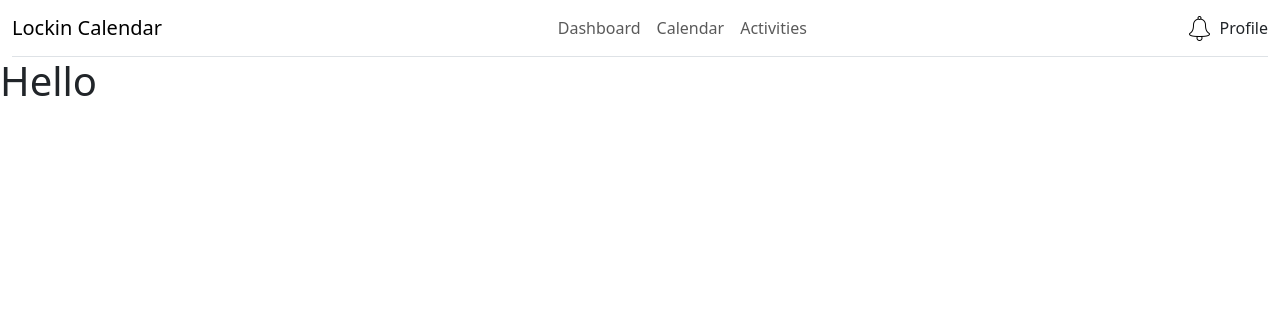
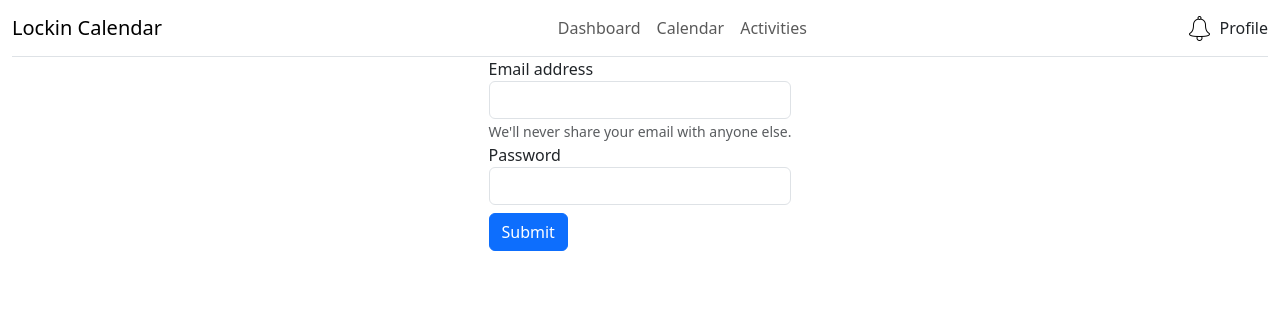
Before and after one commit to raghavkhare98/lockin-calendar, a Django app: template src/django_lockincalendar/accounts/templates/login.html in a window 1280 px wide. Shown: the top 317 px of the page. Run offline with Django 5.2, Linux system fonts and the light colour scheme; the template is opened without the code that fills it, so the values that code supplies are empty.

Commit message:
Change login.html to contain login page layout

```diff
--- a/src/django_lockincalendar/accounts/templates/login.html
+++ b/src/django_lockincalendar/accounts/templates/login.html
@@ -1,4 +1,24 @@
-{% extends "base.html" %}
+{% extends 'base.html' %}
+{% load static %}
+{% block title %}
+    Login & Signup
+{% endblock %}
+{% block head %}
+    <link rel="stylesheet" href="{% static 'css/styles.css' %}">
+{% endblock %}
 {% block content %}
-    <h1>Hello</h1>
+<div class="parent container d-flex flex-column align-items-center justify-content-center h-100">
+    <form class="child">
+        <div class="form-group">
+            <label for="exampleInputEmail1">Email address</label>
+            <input type="email" class="form-control" id="exampleInputEmail1" aria-describedby="emailHelp">
+            <small id="emailHelp" class="form-text text-muted">We'll never share your email with anyone else.</small>
+        </div>
+        <div class="form-group">
+            <label for="exampleInputPassword1">Password</label>
+            <input type="password" class="form-control" id="exampleInputPassword1">
+        </div>
+        <button type="submit" class="btn btn-primary mt-2">Submit</button>
+    </form>
+</div>
 {% endblock content %}
--- a/src/django_lockincalendar/django_lockincalendar/urls.py
+++ b/src/django_lockincalendar/django_lockincalendar/urls.py
@@ -20,5 +20,5 @@ from accounts.views import LoginSignupView
 
 urlpatterns = [
     path('admin/', admin.site.urls),
-    path('accounts/', LoginSignupView.as_view()),
+    path('', LoginSignupView.as_view()),
 ]
```
